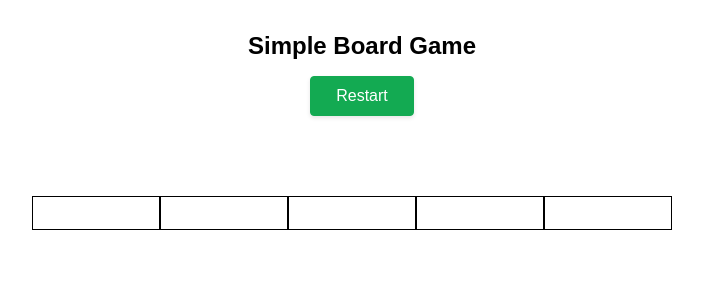
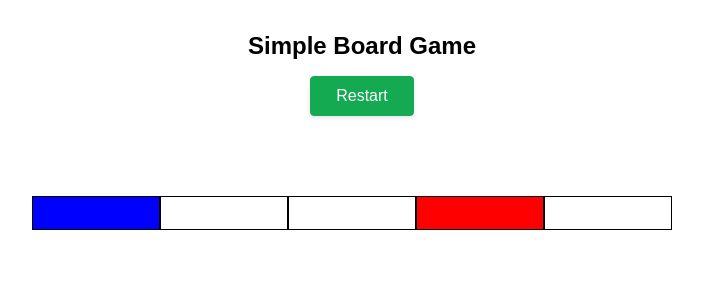
Before and after one commit to ArvidErik/smartpoint-tech-test, a React (Vite) app: page / in a window 1280 px wide. Both pictures are taken after a click on the button "Start". Shown: the top 300 px of the page, without its empty margins (288-991 px from the left). Built offline with nearby package versions, Linux system fonts and the light colour scheme.

Commit message:
Input validation & random starting board

```diff
--- a/src/App.jsx
+++ b/src/App.jsx
@@ -4,20 +4,91 @@ import Board from "./components/Board";
 function App() {
   const [boardSize, setBoardSize] = useState(5);
   const [started, setStarted] = useState(false);
-  const [emptyBoard, setEmptyBoard] = useState([])
+  const [emptyBoard, setEmptyBoard] = useState([]);
+
+  //LOGS
+  console.log(emptyBoard);
+
+  //FUNCTIONS
 
   function startClicked() {
     setStarted(true);
-    setBoardSize()
+    createBoard();
+  }
 
+  function boardSizeInputCheck(size){
+    if (size < 5) {
+      setBoardSize(5)
+    }
+    else if (size > 100) {
+      setBoardSize(100)
+    }
+    else {
+      setBoardSize(size)
+    }
+  }
+
+  function createBoard(){
     const newBoard = []
     for (let i = 0; i < boardSize; i++) {
-      newBoard.push(i)
+      newBoard.push({
+        id:i,
+        owner: ""
+      })
     }
-    setEmptyBoard(newBoard)
+    initialRandomSetup(newBoard)
   }
 
-  console.log(emptyBoard);
+  function initialRandomSetup(newBoard){
+
+    const p1Fields = []
+    const p2Fields = []
+
+    const iterationNumber = Math.floor(newBoard.length * 0.2)
+
+    for (let i = 0; i < iterationNumber; i++) {
+      let p1Field = Math.floor(Math.random() * newBoard.length)
+      while (p1Fields.includes(p1Field)) {
+        p1Field = Math.floor(Math.random() * newBoard.length)
+      }
+      p1Fields.push(p1Field)
+    }
+
+    for (let i = 0; i < iterationNumber; i++) {
+      let p2Field = Math.floor(Math.random() * newBoard.length)
+      while (p1Fields.includes(p2Field) || p2Fields.includes(p2Field)) {
+        p2Field = Math.floor(Math.random() * newBoard.length)
+      }
+      p2Fields.push(p2Field)
+    }
+
+    let startingBoard = []
+
+    for (let i = 0; i < newBoard.length; i++) {
+      if (p1Fields.includes(i)) {
+        const element = {
+          id: i,
+          owner: "p1"
+        }
+        startingBoard.push(element)
+      } else if (p2Fields.includes(i)) {
+        const element = {
+          id: i,
+          owner: "p2"
+        }
+        startingBoard.push(element)
+      } else {
+        const element = {
+          id: i,
+          owner: ""
+        }
+        startingBoard.push(element)
+      }
+    }
+
+    setEmptyBoard(startingBoard)
+  }
+
 
   return (
     <>
@@ -31,7 +102,7 @@ function App() {
             min="5"
             max="100"
             placeholder={boardSize}
-            onChange={(e)=>{setBoardSize(e.target.value)}}
+            onChange={(e)=>{boardSizeInputCheck(e.target.value)}}
           />
         </div>
         <button className="my-button" onClick={startClicked}>
--- a/src/components/Board.jsx
+++ b/src/components/Board.jsx
@@ -3,8 +3,15 @@ import React from "react";
 function Board({ started, emptyBoard }) {
   return (
     <div id="board" className={`flex-row ${!started && `hidden`}`}>
-      {emptyBoard.map((id)=>{
-        return <div className="field"></div>
+      {emptyBoard.map((element) => {
+        return (
+          <div
+            key={element.id}
+            className={`field ${element.owner == "p1" && "p1field"} ${
+              element.owner == "p2" && "p2field"
+            }`}
+          ></div>
+        );
       })}
     </div>
   );
--- a/src/index.css
+++ b/src/index.css
@@ -67,6 +67,14 @@ input {
   transition: transform 150ms, box-shadow 150ms;
 }
 
+.p1field {
+  background-color: red;
+}
+
+.p2field{
+  background-color: blue;
+}
+
 .my-button:hover {
   box-shadow: rgba(0, 0, 0, .15) 0 3px 9px 0;
   transform: translateY(-2px);
```
